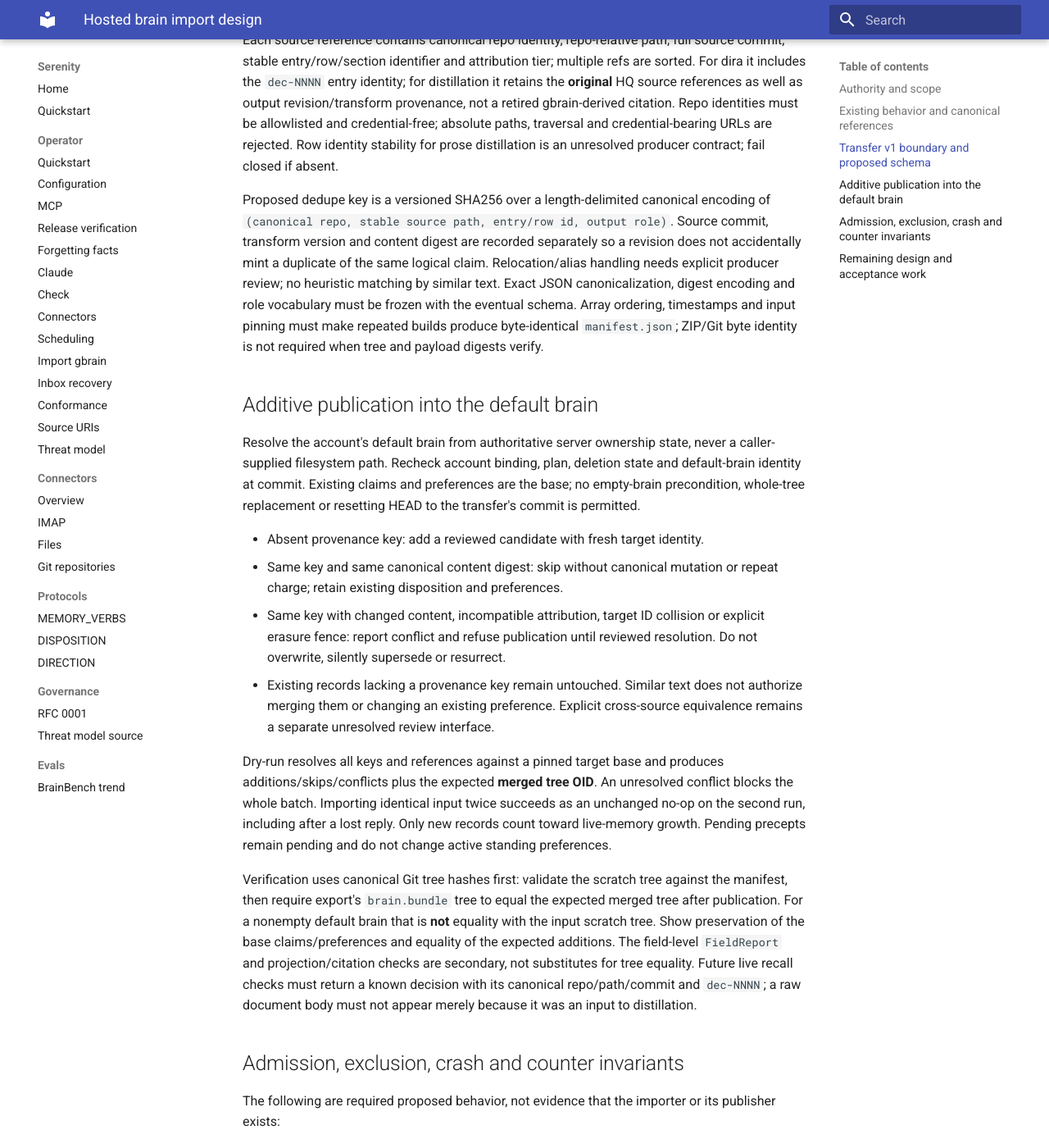
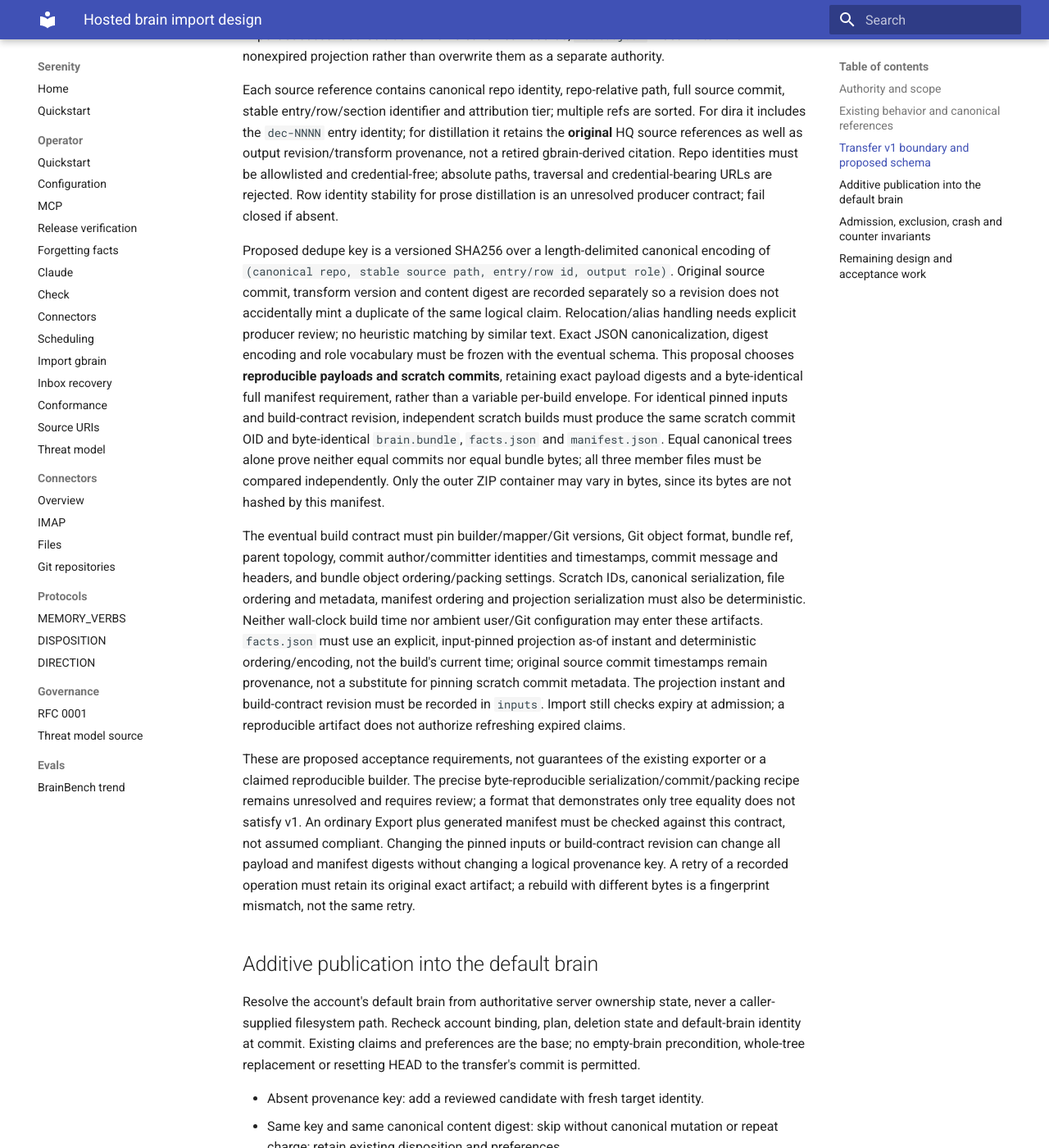
Before and after one commit to sirerun/serenity, an MkDocs documentation site: the page built from docs/plans/hosted-import-design.md, in a window 1280 px wide and 1400 px high, scrolled down 3509 px. Shown: the whole window at 82% size. Built offline with MkDocs 1.6.1 and Material for MkDocs 9.7.7, drawn with Linux system fonts in a browser that asks for light colours; some of the changed text lies outside the part shown.

Commit message:
docs: require reproducible transfer payloads and scratch commits

```diff
--- a/docs/plans/hosted-import-design.md
+++ b/docs/plans/hosted-import-design.md
@@ -120,9 +120,9 @@ JSON Schema or accepted interface):
 | Field | Required meaning / validation |
 | --- | --- |
 | `version` | Integer `1`; unknown versions rejected before target writes. |
-| `inputs` | Sorted list of canonical repo identity, full commit OID, allowed source paths, input kind (`dira` or `hq-distill`), and mapper name/version. Distillation also identifies the HQ-DISTILL-01 output revision and review receipt; no floating branch references. |
-| `payloads` | Exactly `brain.bundle` and `facts.json`, each with SHA256 and uncompressed byte length; no manifest self-hash. |
-| `canonical` | Bundle ref, source commit OID, canonical tree OID and Git object format; independently verified from bundle contents. |
+| `inputs` | Sorted list of canonical repo identity, full commit OID, allowed source paths, input kind (`dira` or `hq-distill`), and mapper name/version; also records the pinned build-contract revision and projection as-of instant. Distillation also identifies the HQ-DISTILL-01 output revision and review receipt; no floating branch references. |
+| `payloads` | Exactly `brain.bundle` and `facts.json`, each with exact-byte SHA256 and uncompressed byte length; both payloads must be reproducible under the pinned build contract below. No manifest self-hash. |
+| `canonical` | Fixed bundle ref, reproducible scratch commit OID, canonical tree OID and Git object format; independently verified from bundle contents. The scratch commit is a transfer artifact, distinct from the original source commit OIDs in `inputs` and `source_refs`. |
 | `files` | Sorted canonical-tree relative paths with SHA256 and byte length for every regular file; validate against the bundle tree and the reviewed allowlist. No undeclared paths or filesystem-supplied permissions. |
 | `counts` | Input entries, candidate claims, reviewed/pending claims and canonical payload bytes. These are recomputed, never trusted for admission. |
 | `claims` | Sorted records described below, covering every transported claim exactly once. No payload claim without provenance and no orphan manifest claim. |
@@ -150,13 +150,43 @@ prose distillation is an unresolved producer contract; fail closed if absent.
 
 Proposed dedupe key is a versioned SHA256 over a length-delimited canonical
 encoding of `(canonical repo, stable source path, entry/row id, output role)`.
-Source commit, transform version and content digest are recorded separately so
+Original source commit, transform version and content digest are recorded
+separately so
 a revision does not accidentally mint a duplicate of the same logical claim.
 Relocation/alias handling needs explicit producer review; no heuristic matching
 by similar text. Exact JSON canonicalization, digest encoding and role vocabulary
-must be frozen with the eventual schema. Array ordering, timestamps and input
-pinning must make repeated builds produce byte-identical `manifest.json`;
-ZIP/Git byte identity is not required when tree and payload digests verify.
+must be frozen with the eventual schema. This proposal chooses **reproducible
+payloads and scratch commits**, retaining exact payload digests and a
+byte-identical full manifest requirement, rather than a variable per-build
+envelope. For identical pinned inputs and build-contract revision, independent
+scratch builds must produce the same scratch commit OID and byte-identical
+`brain.bundle`, `facts.json` and `manifest.json`. Equal canonical trees alone
+prove neither equal commits nor equal bundle bytes; all three member files
+must be compared independently. Only the outer ZIP container may vary in bytes,
+since its bytes are not hashed by this manifest.
+
+The eventual build contract must pin builder/mapper/Git versions, Git object
+format, bundle ref, parent topology, commit author/committer identities and
+timestamps, commit message and headers, and bundle object ordering/packing
+settings. Scratch IDs, canonical serialization, file ordering and metadata,
+manifest ordering and projection serialization must also be deterministic.
+Neither wall-clock build time nor ambient user/Git configuration may enter
+these artifacts. `facts.json` must use an explicit, input-pinned projection
+as-of instant and deterministic ordering/encoding, not the build's current
+time; original source commit timestamps remain provenance, not a substitute
+for pinning scratch commit metadata. The projection instant and build-contract revision
+must be recorded in `inputs`. Import still checks expiry at admission; a
+reproducible artifact does not authorize refreshing expired claims.
+
+These are proposed acceptance requirements, not guarantees of the existing
+exporter or a claimed reproducible builder. The precise byte-reproducible
+serialization/commit/packing recipe remains unresolved and requires review;
+a format that demonstrates only tree equality does not satisfy v1. An ordinary
+Export plus generated manifest must be checked against this contract, not
+assumed compliant. Changing the pinned inputs or build-contract revision can
+change all payload and manifest digests without changing a logical provenance
+key. A retry of a recorded operation must retain its original exact artifact;
+a rebuild with different bytes is a fingerprint mismatch, not the same retry.
 
 ## Additive publication into the default brain
 
@@ -310,14 +340,15 @@ part of HM.2.
 | Design boundary | Required future evidence / unresolved interface |
 | --- | --- |
 | Native dira and HQ-DISTILL-01 producers | Version-pinned `entry.schema.json` mapping, decision/why/alternative attribution, stable provenance identities, current-only distillation, founder review dispositions and canonical original-source citations; no retired gbrain/raw-doc mirroring. |
-| Transfer format | Reviewed JSON schema/canonicalization/path allowlist; existing export payloads plus generated manifest validate; repeated builds have identical manifest; malformed/private/foreign content refuses without target writes. |
+| Transfer format | Reviewed JSON schema/canonicalization/path allowlist and reproducible build recipe; existing export payloads plus generated manifest validate only if they satisfy that recipe. Independent builds of identical pinned inputs and build-contract revision yield the same scratch commit OID and byte-identical bundle, facts and full manifest; compare member bytes, not just trees. Outer ZIP bytes may differ. Malformed/private/foreign content refuses without target writes. |
 | Default-brain additive publisher | Shared writer/process exclusion and whole-batch recovery mechanism; existing claims/preferences preserved, same-key no-op, conflicting revisions refuse; expected merged tree verified through export with secondary field audit. |
 | Operation and allowance adapter | Live account allowance read, counted shortfall, measured VM admission receipt, agreed batch units, ledger evidence and counter reconciliation; no hard-bound claim. |
 | Crash and restore qualification | Kill points around fetch, canonical entry/publication, finalization and lost reply; no partial visible batch or duplicate charge. Later E23 off-host restore rehearsal verifies artifact consistency and accounting separately from ADR017's three-fact restore fence: sealed journal generation, provider-verified old-instance stop, and revocation of all old credentials/sessions. None is supplied here. |
 | Customer upload v2 | Authenticated account/brain-scoped begin/upload/status/commit design only after T23.44 storage admission qualification and separate review. The operator exception cannot be reused as customer-route qualification. |
 
-Chief-architect re-review must resolve the schema, producer identities, whole-batch
-publisher/recovery, lock coverage, batch accounting and retention interfaces
+Chief-architect re-review must resolve the schema, reproducible build recipe,
+producer identities, whole-batch publisher/recovery, lock coverage, batch
+accounting and retention interfaces
 before implementation authority is inferred. This document claims no third-party
 approval, live import, measured corpus/account allowance, round-trip result,
 recovery rehearsal or production acceptance.
```
